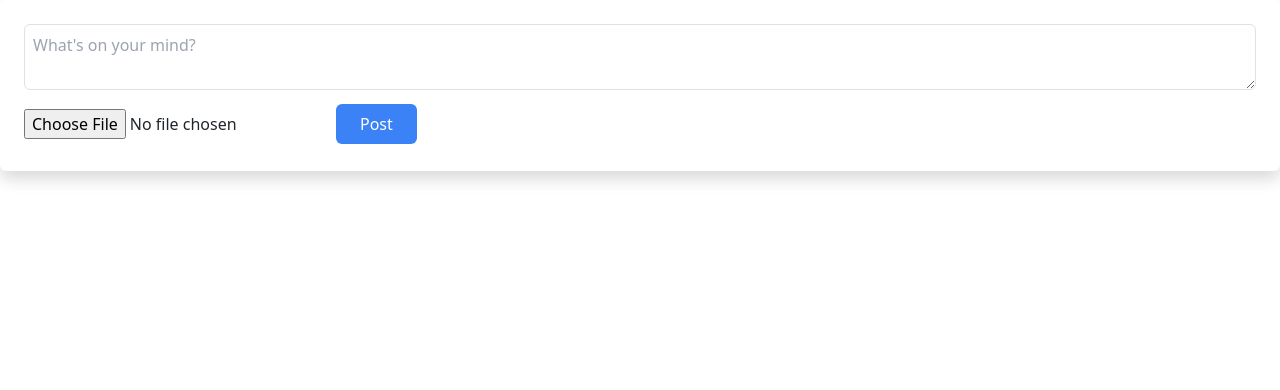
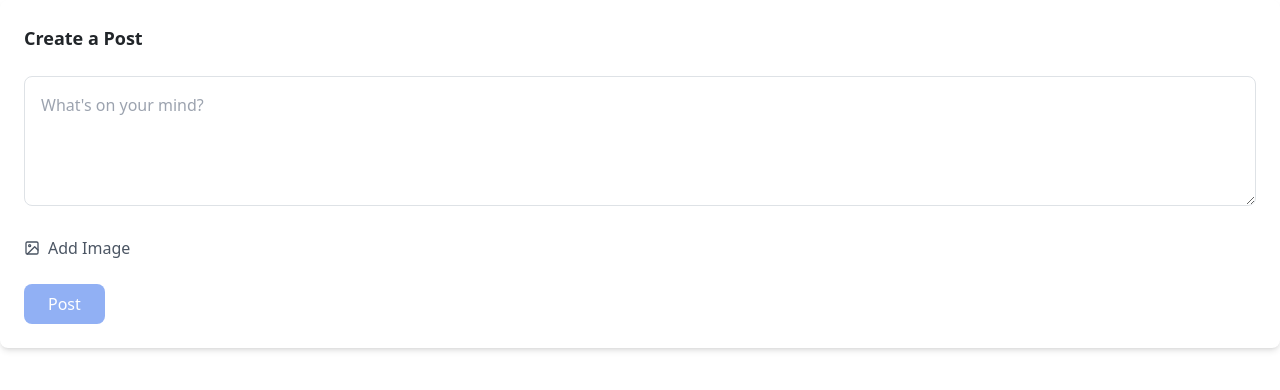
Before and after one commit to Muterian-C/skillswap, a React (Create React App) app: page /createpost in a window 1280 px wide. Shown: the top 390 px of the page. Built offline with nearby package versions, Linux system fonts and the light colour scheme; no server answers; sample sign-in values are in the browser's storage.

Commit message:
improved createpost

```diff
--- a/src/components/CreatePost.jsx
+++ b/src/components/CreatePost.jsx
@@ -1,60 +1,124 @@
 import React, { useState } from 'react';
 import axios from 'axios';
 import { useAuth } from '../context/AuthContext';
+import { FiImage, FiX } from 'react-icons/fi';
 
 const CreatePost = ({ onPostCreated }) => {
   const { token } = useAuth();
   const [content, setContent] = useState('');
   const [image, setImage] = useState(null);
+  const [imagePreview, setImagePreview] = useState(null);
   const [loading, setLoading] = useState(false);
+  const [error, setError] = useState('');
+
+  const handleImageChange = (e) => {
+    const file = e.target.files[0];
+    if (file) {
+      setImage(file);
+      setImagePreview(URL.createObjectURL(file));
+    }
+  };
+
+  const removeImage = () => {
+    setImage(null);
+    setImagePreview(null);
+  };
 
   const handleSubmit = async (e) => {
     e.preventDefault();
-    if (!content) return alert('Content is required');
+    if (!content.trim()) {
+      setError('Post content is required');
+      return;
+    }
+
     setLoading(true);
+    setError('');
 
     const formData = new FormData();
     formData.append('content', content);
     if (image) formData.append('image', image);
 
     try {
-      const res = await axios.post('/api/createPosts', formData, {
+      const res = await axios.post('https://muterianc.pythonanywhere.com/api/createPosts', formData, {
         headers: {
           'Authorization': `Bearer ${token}`,
           'Content-Type': 'multipart/form-data'
         }
       });
+
       onPostCreated(res.data.post_id);
       setContent('');
       setImage(null);
+      setImagePreview(null);
     } catch (err) {
       console.error(err);
-      alert(err.response?.data?.error || 'Error creating post');
+      setError(err.response?.data?.error || 'Error creating post');
     } finally {
       setLoading(false);
     }
   };
 
   return (
-    <form onSubmit={handleSubmit} className="bg-white p-4 rounded shadow mb-4">
+    <form onSubmit={handleSubmit} className="bg-white p-6 rounded-lg shadow-md mb-6">
+      <h3 className="text-lg font-semibold mb-4">Create a Post</h3>
+
+      {error && (
+        <div className="bg-red-50 border-l-4 border-red-500 p-4 mb-4 rounded">
+          <p className="text-red-700 text-sm">{error}</p>
+        </div>
+      )}
+
       <textarea
-        className="w-full border p-2 rounded mb-2"
+        className="w-full border border-gray-300 p-3 rounded-lg mb-4 focus:ring-2 focus:ring-blue-500 focus:border-transparent"
         placeholder="What's on your mind?"
         value={content}
         onChange={(e) => setContent(e.target.value)}
+        rows={4}
       />
-      <input
-        type="file"
-        accept="image/*"
-        onChange={(e) => setImage(e.target.files[0])}
-        className="mb-2"
-      />
+
+      <div className="mb-4">
+        <label className="flex items-center cursor-pointer text-gray-600 hover:text-gray-800">
+          <FiImage className="mr-2" />
+          <span>Add Image</span>
+          <input
+            type="file"
+            accept="image/*"
+            onChange={handleImageChange}
+            className="hidden"
+          />
+        </label>
+      </div>
+
+      {imagePreview && (
+        <div className="mb-4 relative">
+          <img
+            src={imagePreview}
+            alt="Preview"
+            className="w-full h-48 object-cover rounded-lg"
+          />
+          <button
+            type="button"
+            onClick={removeImage}
+            className="absolute top-2 right-2 bg-red-500 text-white p-1 rounded-full"
+          >
+            <FiX size={16} />
+          </button>
+        </div>
+      )}
+
       <button
         type="submit"
-        className="bg-blue-500 text-white px-4 py-2 rounded"
-        disabled={loading}
+        className="bg-blue-600 text-white px-6 py-2 rounded-lg hover:bg-blue-700 focus:ring-2 focus:ring-blue-500 focus:ring-offset-2 disabled:opacity-50"
+        disabled={loading || !content.trim()}
       >
-        {loading ? 'Posting...' : 'Post'}
+        {loading ? (
+          <span className="flex items-center">
+            <div className="animate-spin rounded-full h-4 w-4 border-b-2 border-white mr-2"></div>
+            Posting...
+          </span>
+        ) : (
+          'Post'
+        )}
       </button>
     </form>
   );
```
